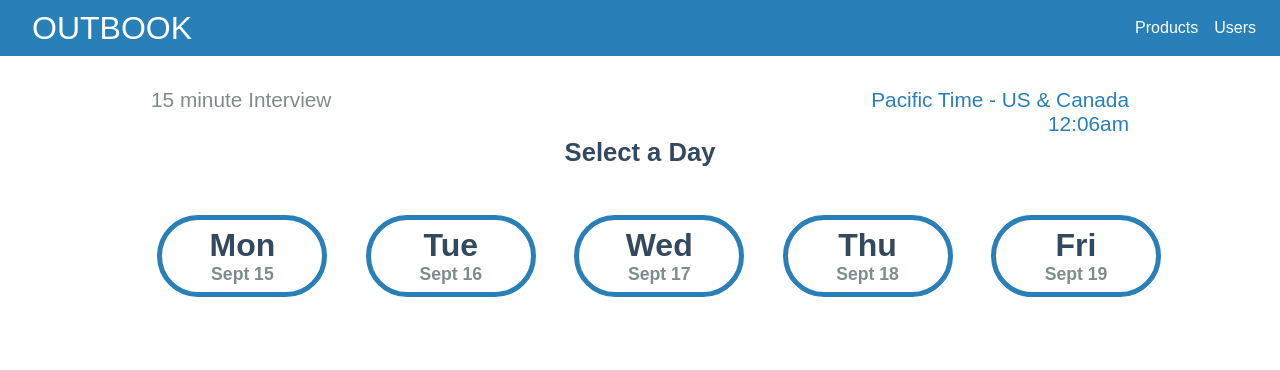
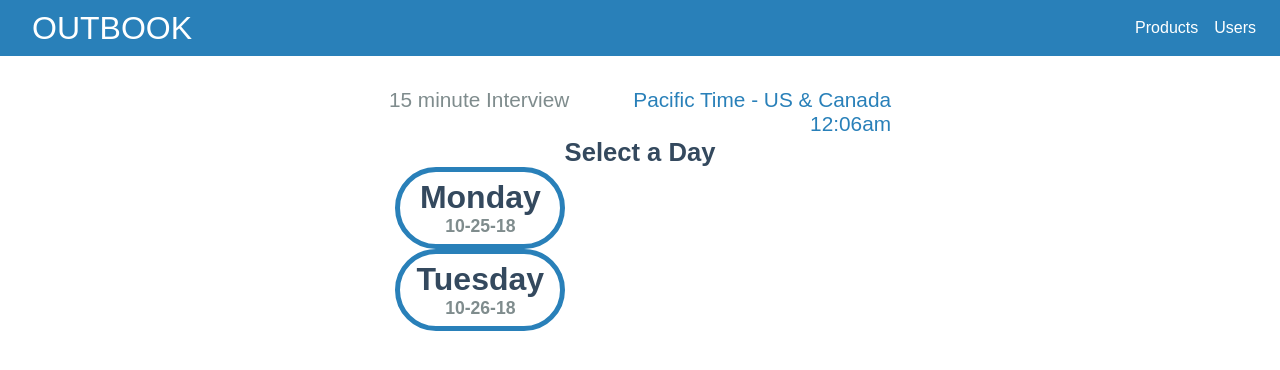
Before and after one commit to Outbook-Archive/Front-End-Web, a React (Create React App) app: page /dashboard in a window 1280 px wide. Shown: the top 370 px of the page. Built offline with nearby package versions, Linux system fonts and the light colour scheme.

Commit message:
Client dashboard now holds the state of the selected day, and propegates day data to the timePicker

```diff
--- a/src/components/Dashboard/ClientDashboard/ClientDashboard.js
+++ b/src/components/Dashboard/ClientDashboard/ClientDashboard.js
@@ -3,48 +3,45 @@ import DayPicker from './DayPicker';
 
 import '../Dashboard.css';
 import TimePicker from "./TimePicker";
+import Confirm from "./Confirm";
 
 class ClientDashboard extends Component {
   constructor(props){
     super(props)
 
     this.state = {
-      showTimes: false
-    }
+      activeView: 'dayPicker',
+      activeDay: null,
+      activeTime: null
+    };
 
-    this.handleShowTimes = this.handleShowTimes.bind(this)
   }
 
-  handleShowTimes(theTime) {
-    console.log("show times")
-    this.setState({showTimes: true})
+
+  viewSelect() {
+    switch (this.state.activeView) {
+      case 'dayPicker':
+        return <DayPicker clickedDay={ (day) => this.daySelect(day) }/>;
+      case 'timePicker':
+        return <TimePicker clickedTime={ (time) => this.timeSelect(time) }/>;
+      case 'confirmView': return <Confirm/>;
+      default:
+        return null;
+    }
   }
 
-  handleHideTimes() {
-    this.setState({showTimes: false})
+  daySelect(day) {
+    this.setState({ activeDay: day, activeView: 'timePicker' });
+  }
+
+  timeSelect(time) {
+    this.setState({ activeTime: time, activeView: 'confirmView' });
   }
 
   render() {
 
-    // Render day or time based on state
-    let view;
-
-    if (this.state.showTimes) {
-      view = <div className="times-container">
-              <TimePicker />
-              <button onClick={ (e) => {
-                this.setState({showTimes: false})
-              }} className="back-btn">Back</button>
-            </div>
-    } else {
-      // this.setState({showTimes: false})
-      view = <DayPicker viewSwitcher={
-        (e) => {
-          this.handleShowTimes()
-        }
-      }/>
-    }
-
+    // Render day, time, or confirm based on state
+    const view = this.viewSelect();
 
     return (
       <div>
--- a/src/components/Dashboard/ClientDashboard/Day.js
+++ /dev/null
@@ -1,27 +0,0 @@
-import React, {Component} from 'react';
-import TimePicker from './TimePicker';
-
-
-class Day extends Component {
-  constructor(props) {
-    super(props)
-
-    this.click = this.click.bind(this)
-  }
-
-  click = () => {
-    this.props.viewSwitcher()
-  }
-
-
-  render() {
-    return (
-      <div onClick={this.click}  className="day">
-        <p className="day-text">{this.props.day}</p>
-        <p className="day-date">{this.props.date}</p>
-      </div>
-    )
-  }
-}
-
-export default Day;
--- a/src/components/Dashboard/ClientDashboard/DayPicker.js
+++ b/src/components/Dashboard/ClientDashboard/DayPicker.js
@@ -1,41 +1,61 @@
-import React, {Component} from 'react';
-import Day from './Day';
+import React, { Component } from 'react';
 
 // import { connect } from 'react-redux'
 // import * as actions from '../../../actions'
 
+const MockDays = [
+  {
+    day : "Monday",
+    date: "10-25-18",
+    times: [
+      {
+      time: "11:00",
+      booked: false
+      },
+      {
+        time: "12:00",
+        booked: false
+      },
+    ]
+  },
+  {
+    day : "Tuesday",
+    date: "10-26-18",
+    times: [
+      {
+        time: "1:00",
+        booked: false
+      },
+      {
+        time: "4:00",
+        booked: false
+      },
+    ]
+  }];
+
 
 class DayPicker extends Component {
-  constructor(props) {
-    super(props)
-
-    this.click = this.click.bind(this)
-  }
-
-  componentDidMount() {
-    // this.props.chooseDay();
-  }
-
-  click = () => {
-    this.props.viewSwitcher()
-  }
 
   render() {
+    // Array of Day mini COMPONENTS
+    const days = MockDays.map((dayData, index) => {
+      return <Day day={dayData} clickedDay={() => this.props.clickedDay(dayData.times)}/>
+    });
+
     return (
-
-      <div className="day-container">
-        <Day day="Mon" date="Sept 15" viewSwitcher={ this.props.viewSwitcher}/>
-        <Day day="Tue" date="Sept 16" viewSwitcher={ this.props.viewSwitcher}/>
-        <Day day="Wed" date="Sept 17" viewSwitcher={ this.props.viewSwitcher}/>
-        <Day day="Thu" date="Sept 18" viewSwitcher={ this.props.viewSwitcher}/>
-        <Day day="Fri" date="Sept 19" viewSwitcher={ this.props.viewSwitcher}/>
-      </div>
+      <div>{days}</div>
     )
   }
 }
 
-// function mapStateToProps({ chooseDay }) {
-//   return { chooseDay };
-// }
+// Mini COMPONENT
+function Day(props) {
+  return (
+    <div onClick={props.clickedDay} className="day">
+      <p className="day-text">{props.day.day}</p>
+      <p className="day-date">{props.day.date}</p>
+    </div>
+  )
+}
 
 export default DayPicker;
```
